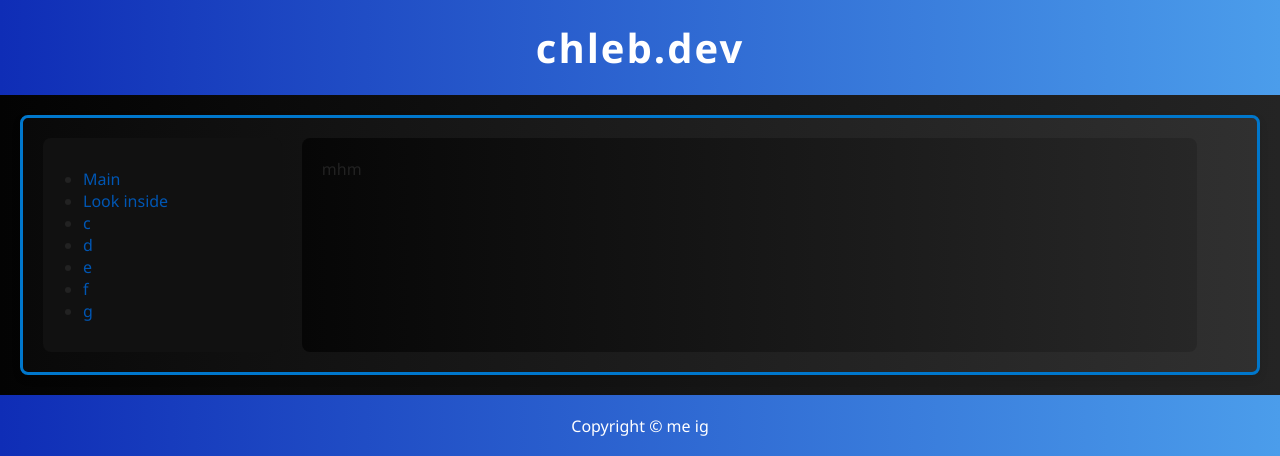
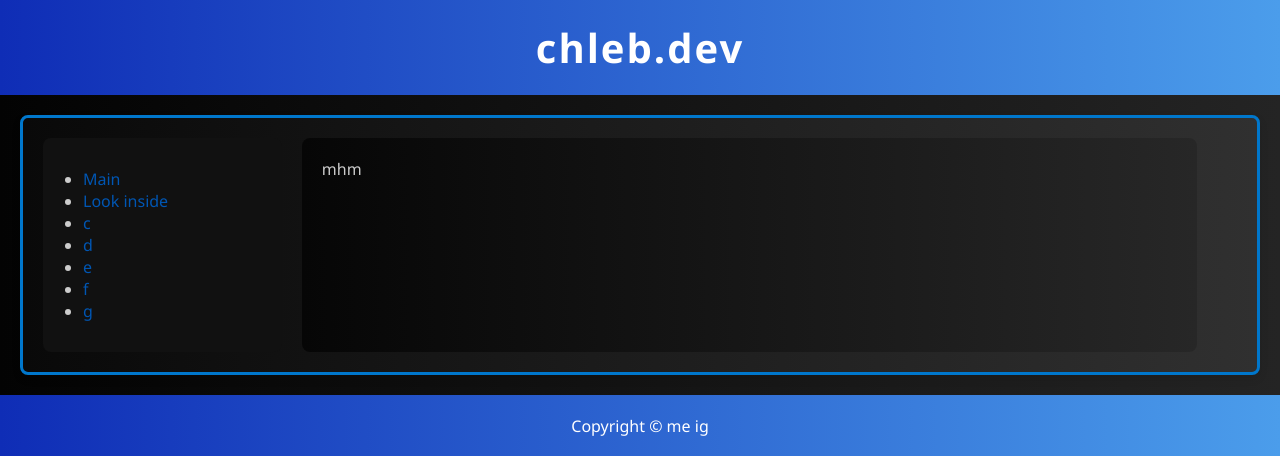
Before and after one commit to chlebpszenny/chleb.dev, a PHP site: page / in a window 1280 px wide. Shown: the top 456 px of the page. Run offline with PHP 8.4, Linux system fonts and the light colour scheme.

Commit message:
Update style.css

```diff
--- a/style.css
+++ b/style.css
@@ -7,7 +7,7 @@
 body {
     font-family: 'Segoe UI', Tahoma, Geneva, Verdana, sans-serif;
     background: linear-gradient(to right, #030303, #242424);
-    color: #222;
+    color: #ccc;
 }
 
 header, footer {
```
